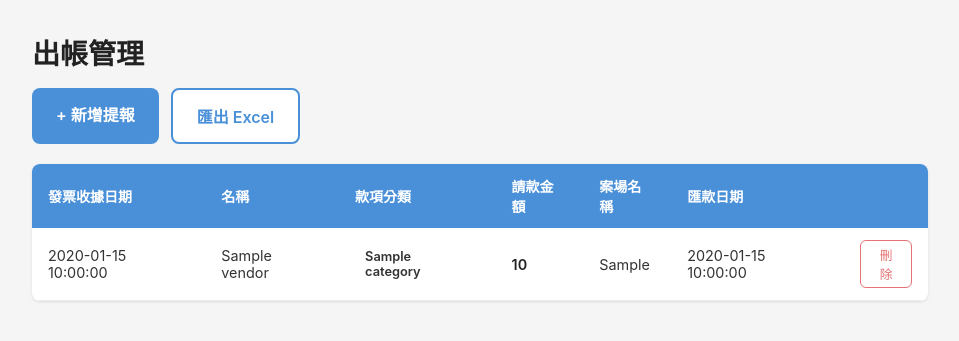
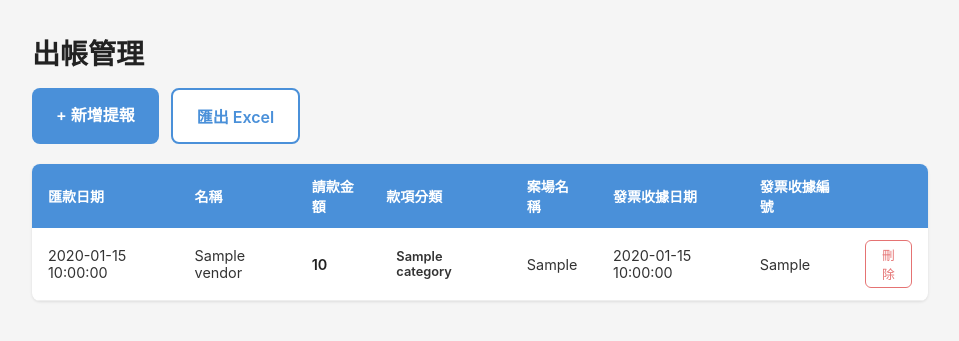
Before and after one commit to songardwu/onemood-expense-tracker, a Flask app: page / in a window 1280 px wide. Shown: the top 341 px of the page, without its empty margins (160-1119 px from the left). Run offline with Flask 3, Linux system fonts and the light colour scheme; a database or web service that is not in the repository returns one stand-in record (values such as "Sample title"); some libraries are stand-ins or nearby versions.

Commit message:
調整清單欄位順序，新增發票收據編號顯示
欄位順序：匯款日期→名稱→請款金額→款項分類→案場名稱→發票收據日期→發票收據編號
桌面表格與手機卡片同步更新

Co-Authored-By: Claude Opus 4.6 <noreply@anthropic.com>

```diff
--- a/templates/list.html
+++ b/templates/list.html
@@ -12,24 +12,26 @@
 <table class="desktop-table">
     <thead>
         <tr>
+            <th>匯款日期</th>
+            <th>名稱</th>
+            <th>請款金額</th>
+            <th>款項分類</th>
+            <th>案場名稱</th>
             <th>發票收據日期</th>
-            <th>名稱</th>
-            <th>款項分類</th>
-            <th>請款金額</th>
-            <th>案場名稱</th>
-            <th>匯款日期</th>
+            <th>發票收據編號</th>
             <th></th>
         </tr>
     </thead>
     <tbody>
         {% for r in reports %}
         <tr>
+            <td>{{ r[7] if r[7] else '-' }}</td>
+            <td>{{ r[1] }}</td>
+            <td class="amount">{{ "{:,.0f}".format(r[3]) }}</td>
+            <td><span class="badge badge-{{ r[4]|replace('案場成本','cost')|replace('管銷','admin')|replace('獎金','bonus') }}">{{ r[4] }}</span></td>
+            <td>{{ r[8] }}</td>
             <td>{{ r[6] }}</td>
-            <td>{{ r[1] }}</td>
-            <td><span class="badge badge-{{ r[4]|replace('案場成本','cost')|replace('管銷','admin')|replace('獎金','bonus') }}">{{ r[4] }}</span></td>
-            <td class="amount">{{ "{:,.0f}".format(r[3]) }}</td>
-            <td>{{ r[8] }}</td>
-            <td>{{ r[7] if r[7] else '-' }}</td>
+            <td>{{ r[5] if r[5] else '-' }}</td>
             <td>
                 <form method="POST" action="/delete/{{ r[0] }}" onsubmit="return confirm('確定要刪除這筆嗎？')">
                     <button type="submit" class="btn-delete">刪除</button>
@@ -45,7 +47,7 @@
     {% for r in reports %}
     <div class="card">
         <div class="card-header">
-            <span class="card-date">{{ r[6] }}</span>
+            <span class="card-date">{{ r[7] if r[7] else '匯款日期：-' }}</span>
             <form method="POST" action="/delete/{{ r[0] }}" onsubmit="return confirm('確定要刪除這筆嗎？')">
                 <button type="submit" class="btn-delete">刪除</button>
             </form>
@@ -56,20 +58,24 @@
                 <span class="card-value">{{ r[1] }}</span>
             </div>
             <div class="card-row">
+                <span class="card-label">請款金額</span>
+                <span class="card-value amount">{{ "{:,.0f}".format(r[3]) }}</span>
+            </div>
+            <div class="card-row">
                 <span class="card-label">款項分類</span>
                 <span class="card-value"><span class="badge badge-{{ r[4]|replace('案場成本','cost')|replace('管銷','admin')|replace('獎金','bonus') }}">{{ r[4] }}</span></span>
-            </div>
-            <div class="card-row">
-                <span class="card-label">請款金額</span>
-                <span class="card-value amount">{{ "{:,.0f}".format(r[3]) }}</span>
             </div>
             <div class="card-row">
                 <span class="card-label">案場名稱</span>
                 <span class="card-value">{{ r[8] }}</span>
             </div>
             <div class="card-row">
-                <span class="card-label">匯款日期</span>
-                <span class="card-value">{{ r[7] if r[7] else '-' }}</span>
+                <span class="card-label">發票收據日期</span>
+                <span class="card-value">{{ r[6] }}</span>
+            </div>
+            <div class="card-row">
+                <span class="card-label">發票收據編號</span>
+                <span class="card-value">{{ r[5] if r[5] else '-' }}</span>
             </div>
         </div>
     </div>
```
